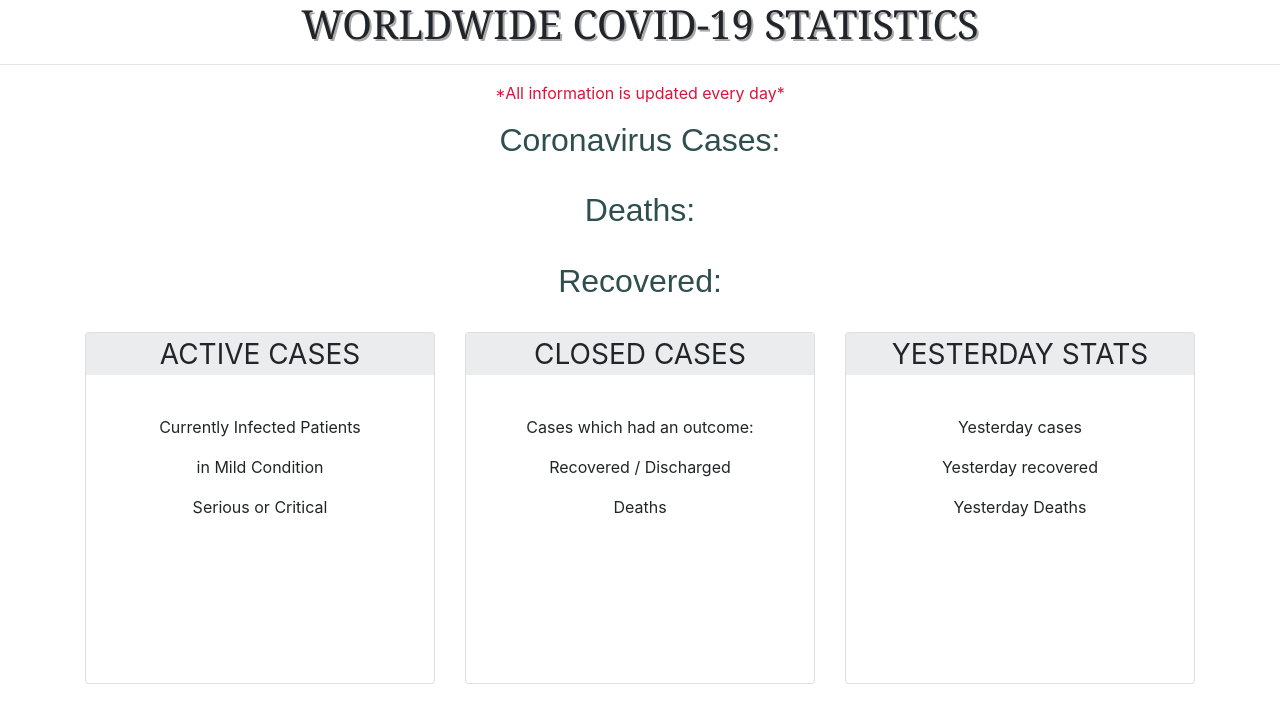
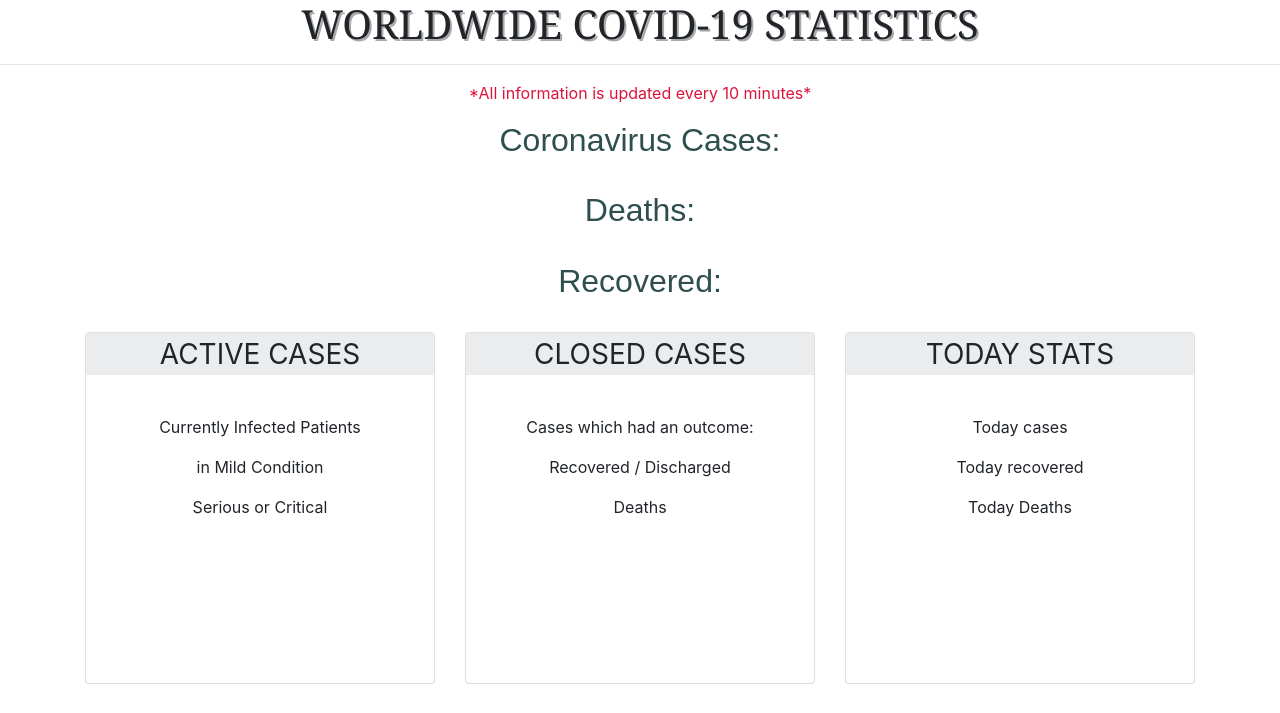
Before and after one commit to preetmodh/Covid-19-Helper, a Flask app: page / in a window 1280 px wide. Shown: the top 713 px of the page. Run offline with Flask 2, Linux system fonts and the light colour scheme; data that the repository does not hold is empty; some libraries are stand-ins or nearby versions.

Commit message:
Add files via upload

```diff
--- a/app.py
+++ b/app.py
@@ -1,4 +1,4 @@
-from flask import Flask,render_template,request
+from flask import Flask,render_template,request,jsonify
 import requests
 app = Flask(__name__, template_folder='template')
 @app.route("/",methods=["GET"])
@@ -47,19 +47,68 @@
         outcome="{:,}".format(data['recovered']+data['deaths'])
         return render_template("country.html",country=country,todayrecovered=todayrecovered,outcome=outcome,mild=mild,critical=critical,data=data,cases=cases,deaths=deaths,todaycases=todaycases,todaydeaths=todaydeaths,activecases=activecases,recovered=recovered)
 
-@app.route("/vaccination",methods=["GET","POST"])
-def vacination():
+@app.route("/api/world",methods=["GET"])
+def API_index():
+    res=requests.get('https://disease.sh/v3/covid-19/all?yesterday=true')
+    data=res.json()
+    new_data={}
+    new_data['cases']="{:,}".format(data['cases'])
+    new_data['deaths']="{:,}".format(data['deaths'])
+    new_data['todayCases']="{:,}".format(data['todayCases'])
+    new_data['todayDeaths']="{:,}".format(data['todayDeaths'])
+    new_data['todayRecovered']="{:,}".format(data['todayRecovered'])
+    new_data['active']="{:,}".format(data['active'])
+    new_data['recovered']="{:,}".format(data['recovered'])
+    new_data['critical']="{:,}".format(data['critical'])
+    new_data['mild']="{:,}".format(data['active']-data['critical'])
+    new_data['outcome']="{:,}".format(data['recovered']+data['deaths'])
+    return jsonify(new_data)
+
+@app.route("/api/allcountries",methods=["GET","POST"])
+def API_Allcountries():
+    res=requests.get('https://disease.sh/v3/covid-19/countries?yesterday=true&sort')
+    data=res.json()
+    return jsonify(data)
+
+@app.route("/api/scountries/<country>",methods=["GET","POST"])
+def API_scountries(country):
+    res=requests.get('https://disease.sh/v3/covid-19/countries/'+country+'?yesterday=true')
+    data=res.json()
+    country=data['country']
+    if res.status_code!=200:
+        return render_template("error.html")
+    else:
+        new_data={}
+        new_data['country']=country.upper()
+        new_data['cases']="{:,}".format(data['cases'])
+        new_data['deaths']="{:,}".format(data['deaths'])
+        new_data['todayCases']="{:,}".format(data['todayCases'])
+        new_data['todayDeaths']="{:,}".format(data['todayDeaths'])
+        new_data['todayRecovered']="{:,}".format(data['todayRecovered'])
+        new_data['active']="{:,}".format(data['active'])
+        new_data['recovered']="{:,}".format(data['recovered'])
+        new_data['critical']="{:,}".format(data['critical'])
+        new_data['mild']="{:,}".format(data['active']-data['critical'])
+        new_data['outcome']="{:,}".format(data['recovered']+data['deaths'])
+        return jsonify(new_data)
+
+
+
+@app.route("/api/vaccination",methods=["GET","POST"])
+def API_vacination():
     res=requests.get('https://disease.sh/v3/covid-19/vaccine/coverage/countries?lastdays=30&fullData=false')
     data=res.json()
     return jsonify(data)
 
-@app.route('/vaccination/<country>',methods=["GET","POST"])
-def single_vacination(country):
+@app.route('/api/vaccination/<country>',methods=["GET","POST"])
+def API_single_vacination(country):
     res=requests.get('https://disease.sh/v3/covid-19/vaccine/coverage/countries/'+country+'?lastdays=30&fullData=false')
     data=res.json()
     return jsonify(data)
 
-
 @app.errorhandler(500)
 def page_not_found():
     return render_template("error.html")
+
+if __name__ == "__main__":
+    app.run(debug=False)
--- a/template/Allcountries.html
+++ b/template/Allcountries.html
@@ -28,7 +28,7 @@
 </style>
 </head>
 <body>
-  <p id="p">*All information is updated every day*</p>
+  <p id="p">*All information is updated every 10 minutes*</p>
 
           <form class="form-inline" action="{{url_for('scountries')}}" method="post">
             <div class="form-group">
@@ -44,8 +44,8 @@
     <th>Total cases</th>
     <th>Total Deaths</th>
     <th>Total recovered</th>
-    <th>Yesterday cases</th>
-    <th>Yesterday Deaths</th>
+    <th>Today cases</th>
+    <th>Today Deaths</th>
   </tr>
   {%for data in datas%}
   <tr>
--- a/template/index.html
+++ b/template/index.html
@@ -13,7 +13,7 @@
 <body>
     <h1>WORLDWIDE COVID-19 STATISTICS</h1>
     <hr>
-    <p id="p">*All information is updated every day*</p>
+    <p id="p">*All information is updated every 10 minutes*</p>
     <div id=Tinfo>
       <h2>Coronavirus Cases:</h2>
       <h2 id=Tcases>{{cases}}</h2>
@@ -29,7 +29,7 @@
   <div class=row>
     <!-- First Card -->
     <div class="col-sm col-xs-12">
-      <div class="card" style="height: 22rem; width:auto;">
+      <div class="card" style="height: 22rem;">
     <div class="card-title">ACTIVE CASES</div>
 
     <div class="card-body">
@@ -44,7 +44,7 @@
   </div>
     <!-- Second Card -->
     <div class="col-sm col-xs-12">
-    <div class="card"style="height: 22rem; width:auto;" >
+    <div class="card"style="height: 22rem; " >
       <div class="card-title">CLOSED CASES</div>
     <div class="card-body">
       <h3 style="text-align: center;">{{outcome}}</h3>
@@ -58,15 +58,15 @@
   </div>
     <!-- third Card -->
     <div class="col-sm col-xs-12">
-      <div class="card"style="height: 22rem; width:auto;" >
-      <div class="card-title">YESTERDAY STATS</div>
+      <div class="card"style="height: 22rem;" >
+      <div class="card-title">TODAY STATS</div>
     <div class="card-body">
       <h3 style="text-align: center;">{{todaycases}}</h3>
-      <p style="text-align: center;">Yesterday cases</p>
+      <p style="text-align: center;">Today cases</p>
       <div style="text-align: center; font-size: 24px; color: rgb(126, 207, 48);"><b>{{todayrecovered}}</b></div>
-      <p style="text-align: center;">Yesterday recovered</p>
+      <p style="text-align: center;">Today recovered</p>
       <div style="text-align: center; font-size: 24px; color:crimson"><b>{{todaydeaths}}</b></div>
-      <p style="text-align: center;">Yesterday Deaths</p>
+      <p style="text-align: center;">Today Deaths</p>
     </div>
     </div>
   </div>
```
Also changed, not shown: requirements.txt (+14 -12 lines), template/country.html (+8 -8 lines), static/css/styles.css (line endings or trailing spaces), static/txt.txt (added).
